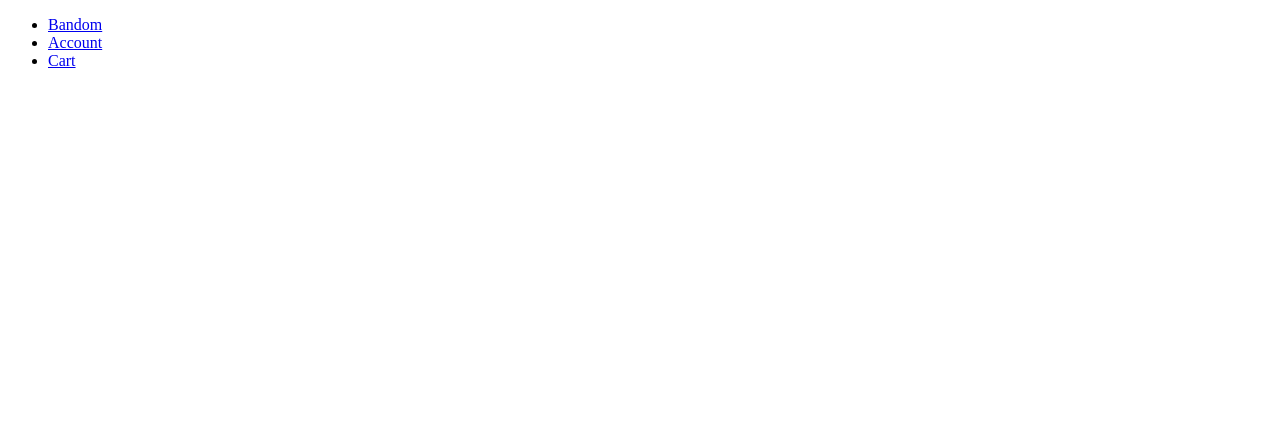
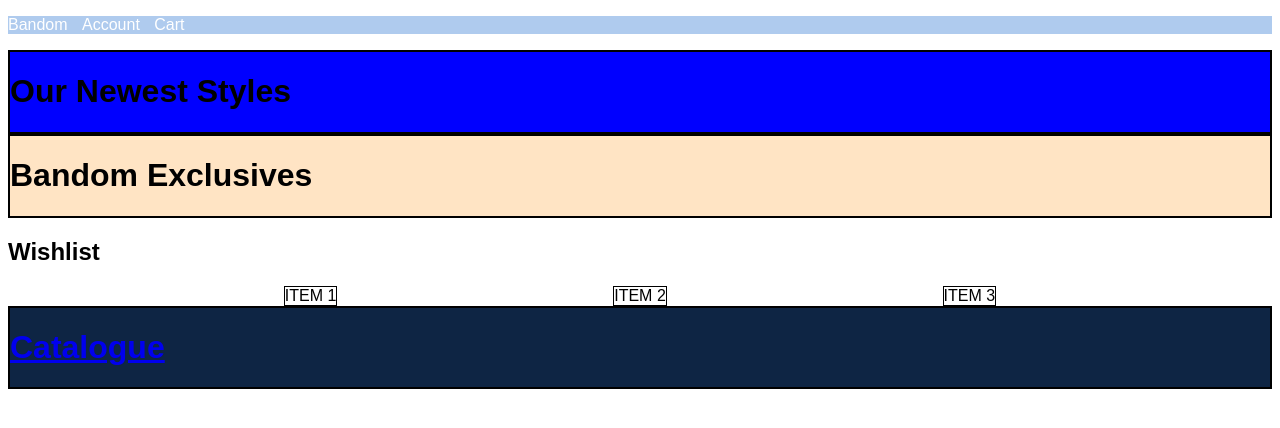
Before and after one commit to chrismok17/bandom, a website: page index.html in a window 1280 px wide. Drawn offline with Linux system fonts and the light colour scheme.

Commit message:
Added all content on home page following the Figma webframe

```diff
--- a/index.html
+++ b/index.html
@@ -2,7 +2,8 @@
 <html lang="en">
 <head>
     <meta charset="UTF-8">
-    <meta name="viewport" content="width=device-width, initial-scale=1.0">
+    <meta name="viewport" content="width=device-width, initial-scale=1">
+    <link rel="stylesheet" href="styles.css">
     <title>Bandom | Home</title>
 </head>
 <body>
--- a/index.js
+++ b/index.js
@@ -1,16 +1,63 @@
 const contentContainer = document.getElementById('content');
 
 const loadHomePage = () => {
+    // Set Document title and clear any content
     document.title = 'Bandom | Home';
+    contentContainer.innerHTML= '';
+
+    // Create the Newest Styles div
+    const newestStyles = document.createElement('div');
+    newestStyles.setAttribute('id', 'newest-styles')
+    newestStyles.innerHTML = '<h1>Our Newest Styles</h1>'
+
+    // Create Exclusives div
+    const exclusives = document.createElement('div');
+    exclusives.setAttribute('id', 'exclusives')
+    exclusives.innerHTML = '<h1>Bandom Exclusives</h1>'
+
+    // Create Wishlist div
+    const wishlist = document.createElement('div');
+    wishlist.setAttribute('id', 'wishlist');
+    wishlist.innerHTML = '<h2>Wishlist</h2>'
+
+    const wishlistItemContainer = document.createElement('div');
+    wishlistItemContainer.setAttribute('id', 'wishlist-container');
+    wishlist.appendChild(wishlistItemContainer)
+
+    // Create 3 Wishlist Item divs
+    for (let i = 1; i <= 3; i++) {
+        const wishlistItem = document.createElement('div');
+        wishlistItem.setAttribute('class', 'wishlist-item');
+        wishlistItem.textContent = `ITEM ${i}`;
+        wishlistItemContainer.appendChild(wishlistItem)
+    }
+
+    // Create the Catalogue div
+    const catalogue = document.createElement('div');
+    catalogue.setAttribute('id', 'catalogue');
+    catalogue.innerHTML = '<h1><a href="#/catalogue">Catalogue</a></h1>'
+
+    // Add all created divs to the Content div
+    contentContainer.appendChild(newestStyles)
+    contentContainer.appendChild(exclusives)
+    contentContainer.appendChild(wishlist)
+    contentContainer.appendChild(catalogue)
 };
 
 const loadAccountPage = () => {
     document.title = 'Bandom | Account';
+    contentContainer.innerHTML= '';
 };
 
 
 const loadCartPage = () => {
     document.title = 'Bandom | Cart';
+    contentContainer.innerHTML= '';
+};
+
+const loadCataloguePage = () => {
+    document.title = 'Bandom | Catalogue';
+    contentContainer.innerHTML= '';
 };
 
 const handleRouteChange = () => {
@@ -25,7 +72,9 @@ const handleRouteChange = () => {
         case '/cart':
             loadCartPage();
             break
-    }
+        case '/catalogue':
+            loadCataloguePage();
+    };
 };
 
 window.addEventListener('hashchange', handleRouteChange);
--- /dev/null
+++ b/styles.css
@@ -0,0 +1,52 @@
+body {
+    font-family: Arial, sans-serif;
+}
+
+nav {
+    background-color: #afcbee;
+    color: white;
+}
+
+nav ul {
+    list-style: none;
+    padding: 0;
+}
+
+nav li {
+    display: inline;
+    margin-right: 10px;
+}
+
+nav a {
+    text-decoration: none;
+    color: white;
+}
+
+/* #content {
+    background-color: bisque;
+} */
+
+#newest-styles {
+    border: 2px solid black;
+    background-color: blue;
+}
+
+#exclusives {
+    border: 2px solid black;
+    background-color: bisque;
+}
+
+#catalogue {
+    border: 2px solid black;
+    background-color: #0e2544;
+}
+
+#wishlist-container {
+    display: flex;
+    flex-direction: row;
+    justify-content: space-evenly;
+}
+
+.wishlist-item {
+    border: 1px solid black
+}
```
Also changed, not shown: README.md.
